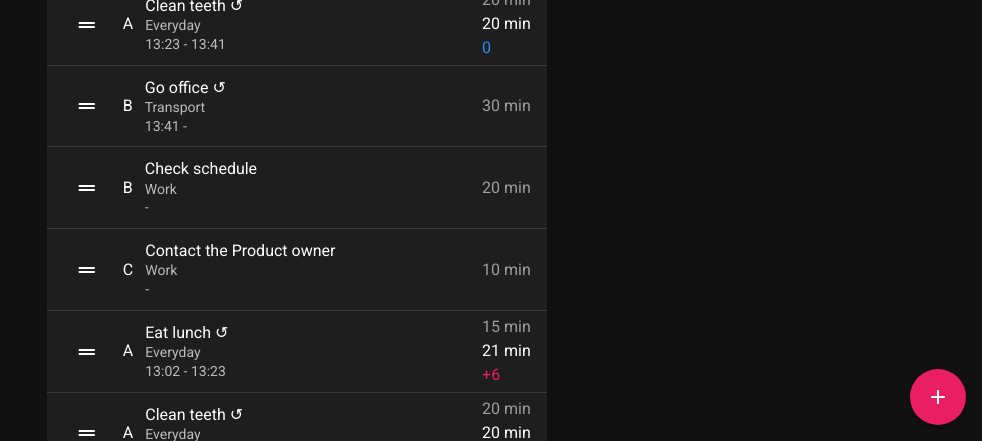
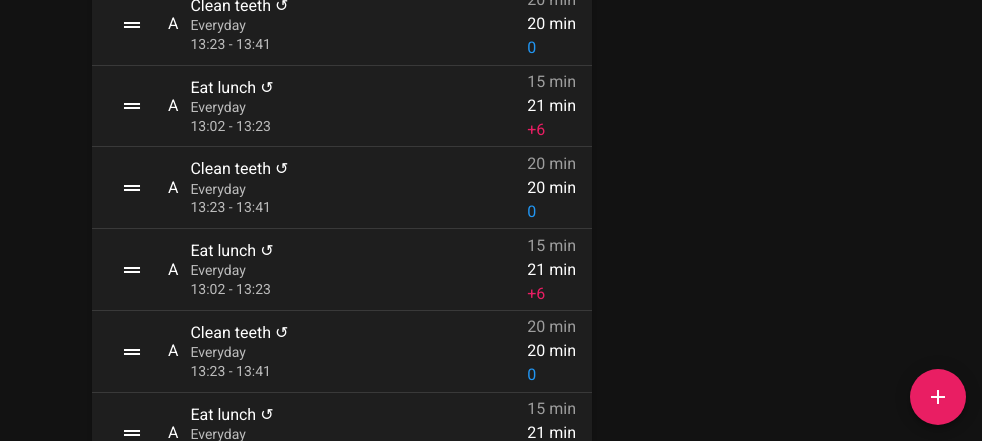
Before and after one commit to awesomeHiro/taskplay, a Nuxt app: page / in a window 1280 px wide. Shown: the part 359-800 px from the top of the page, without its empty margins (298-1280 px from the left). Built offline with nearby package versions, Linux system fonts and the light colour scheme.

Commit message:
add getTasksBySection()

```diff
--- a/components/Playlist.vue
+++ b/components/Playlist.vue
@@ -34,7 +34,8 @@
         <v-divider></v-divider>
         <v-list two-line>
           <v-list-item-group v-model="selected" active-class="green--text">
-            <template v-for="(t, index) in tasks">
+            <template v-for="section in listSections">
+              <template v-for="(t, index) in getTasksBySection(section)">
                 <v-list-item :key="t.text + index">
                   <template>
                     <v-col cols="auto">
@@ -69,14 +70,20 @@
                         {{ t.result + ' min' }}
                       </div>
                       <div v-if="t.result">
-                      <div v-if="t.result - t.estimate > 0" class="pink--text">
+                        <div
+                          v-if="t.result - t.estimate > 0"
+                          class="pink--text"
+                        >
                           {{
                             t.result - t.estimate > 0
                               ? '+' + (t.result - t.estimate)
                               : t.result - t.estimate
                           }}
                         </div>
-                      <div v-if="t.result - t.estimate <= 0" class="blue--text">
+                        <div
+                          v-if="t.result - t.estimate <= 0"
+                          class="blue--text"
+                        >
                           {{
                             t.result - t.estimate > 0
                               ? '+' + (t.result - t.estimate)
@@ -92,6 +99,7 @@
                   :key="index"
                 ></v-divider>
               </template>
+            </template>
           </v-list-item-group>
         </v-list>
       </v-card>
@@ -101,7 +109,6 @@
         <v-icon>mdi-plus</v-icon>
       </v-btn>
     </v-fab-transition>
-    {{ listSections }}
   </v-row>
 </template>
 <style>
@@ -369,6 +376,11 @@ export default {
         .reduce((total, task) => [...total, task.section], [])
         .filter((x, i, a) => a.indexOf(x) === i)
     }
+  },
+  methods: {
+    getTasksBySection(section) {
+      return this.tasks.filter((task) => task.section === section)
+    }
   }
 }
 </script>
```
Lines whose indentation alone changed are shown as unchanged.
